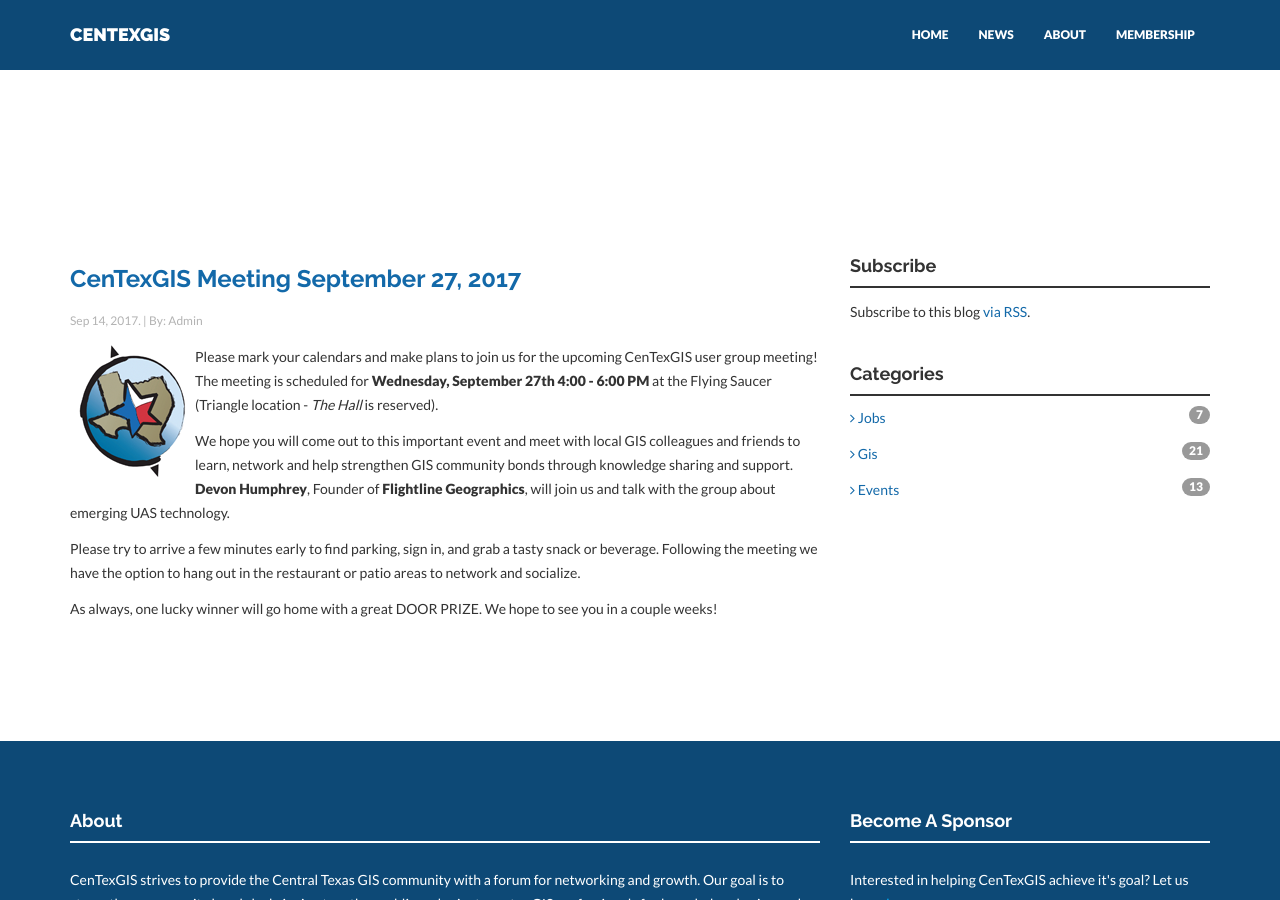
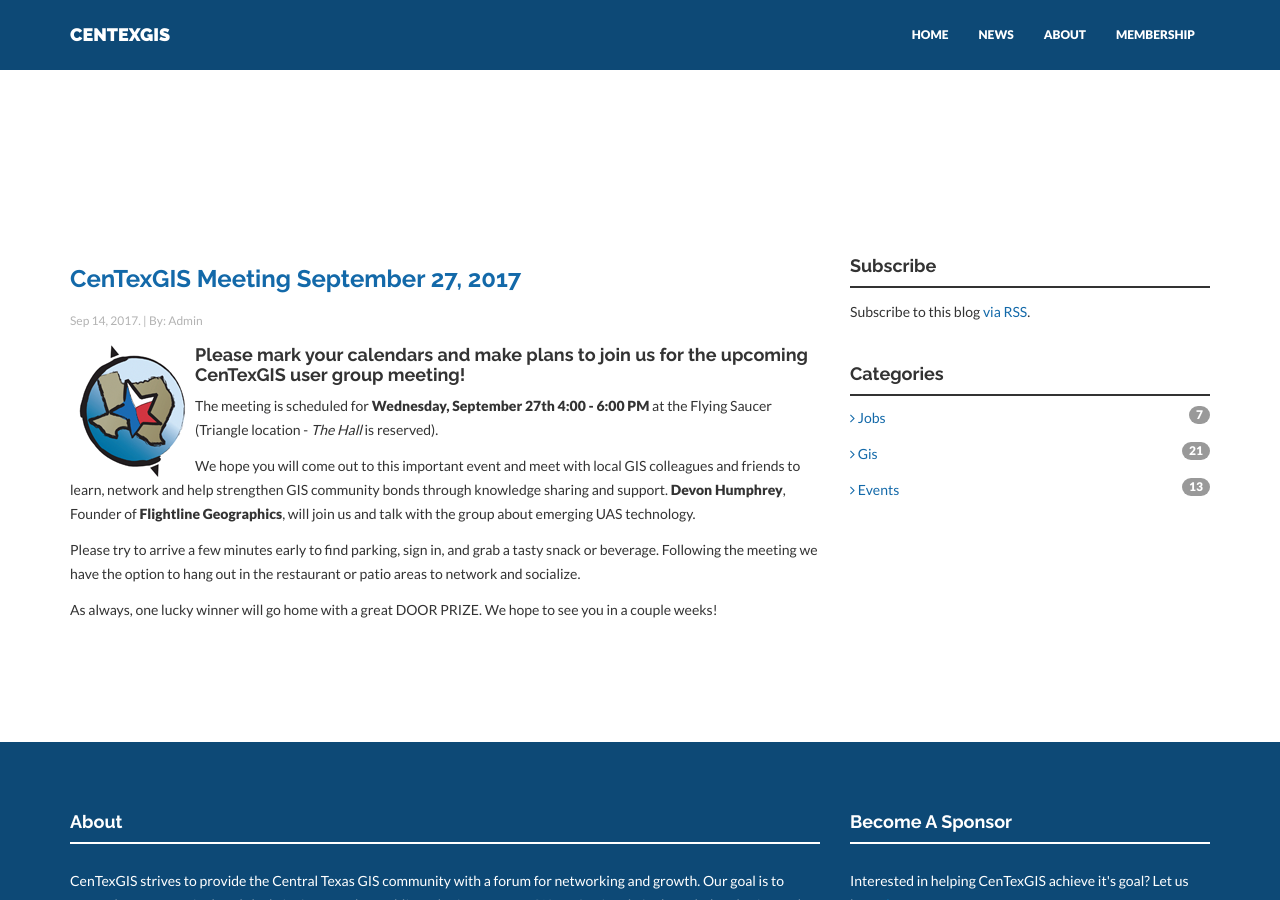
Before and after one commit to centexgis/centexgis.github.io, a Jekyll site: the page built from _posts/events/2017-09-14-centexgis-september-meeting.md, in a window 1280 px wide and 900 px high. Built offline with Jekyll 4.4.1, drawn with Linux system fonts in a browser that asks for light colours; nearby versions of some CDN libraries.

```diff
--- a/_posts/events/2017-09-14-centexgis-september-meeting.md
+++ b/_posts/events/2017-09-14-centexgis-september-meeting.md
@@ -11,7 +11,10 @@ categories:
 ---
 <img style="float: left;" src="/assets/img/blog/centex.png">
 
-Please mark your calendars and make plans to join us for the upcoming CenTexGIS user group meeting!  The meeting is scheduled for **Wednesday, September 27th 4:00 - 6:00 PM** at the Flying Saucer (Triangle location - *The Hall* is reserved).
+#### Please mark your calendars and make plans to join us for the upcoming CenTexGIS user group meeting!
+
+The meeting is scheduled for **Wednesday, September 27th 4:00 - 6:00 PM** at the Flying Saucer (Triangle location - *The Hall* is reserved).
+
 <!--more-->
 
 We hope you will come out to this important event and meet with local GIS colleagues and friends to learn, network and help strengthen GIS community bonds through knowledge sharing and support. **Devon Humphrey**, Founder of **Flightline Geographics**, will join us and talk with the group about emerging UAS technology.
```
